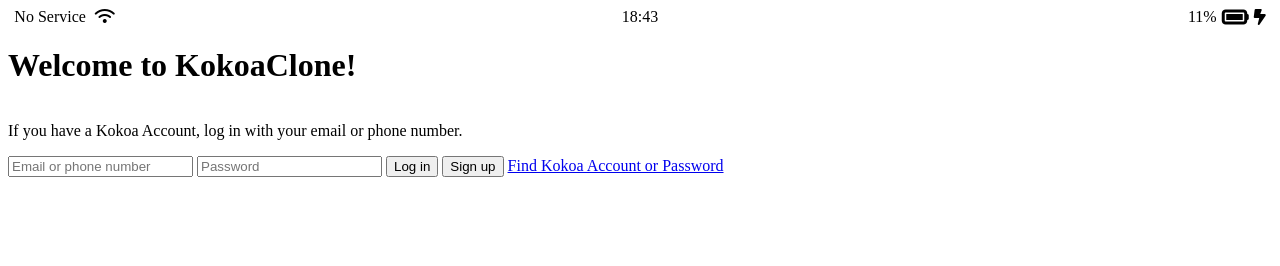
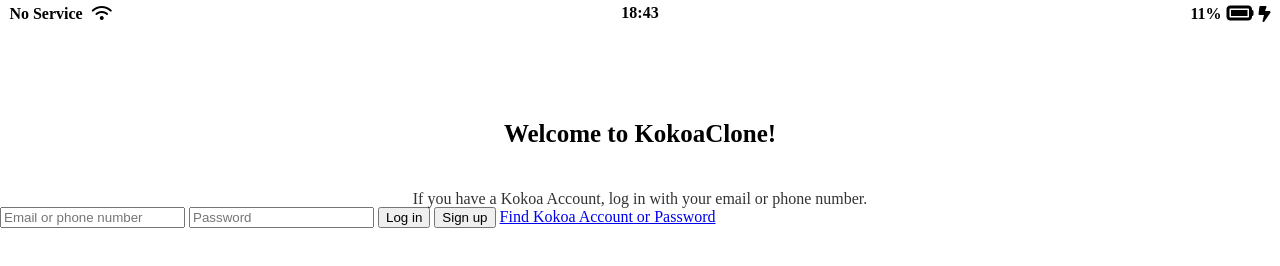
Before and after one commit to project815/kokoa-clone, a plain HTML site: page index.html in a window 1280 px wide. Drawn offline with Linux system fonts and the light colour scheme.

Commit message:
title and text

```diff
--- /dev/null
+++ b/css/reset.css
@@ -0,0 +1,132 @@
+/**
+ * http://meyerweb.com/eric/tools/css/reset/
+ *    v2.0 | 20110126
+ *    License: none (public domain)
+ *
+ * @format
+ */
+
+html,
+body,
+div,
+span,
+applet,
+object,
+iframe,
+h1,
+h2,
+h3,
+h4,
+h5,
+h6,
+p,
+blockquote,
+pre,
+a,
+abbr,
+acronym,
+address,
+big,
+cite,
+code,
+del,
+dfn,
+em,
+img,
+ins,
+kbd,
+q,
+s,
+samp,
+small,
+strike,
+strong,
+sub,
+sup,
+tt,
+var,
+b,
+u,
+i,
+center,
+dl,
+dt,
+dd,
+ol,
+ul,
+li,
+fieldset,
+form,
+label,
+legend,
+table,
+caption,
+tbody,
+tfoot,
+thead,
+tr,
+th,
+td,
+article,
+aside,
+canvas,
+details,
+embed,
+figure,
+figcaption,
+footer,
+header,
+hgroup,
+menu,
+nav,
+output,
+ruby,
+section,
+summary,
+time,
+mark,
+audio,
+video {
+  margin: 0;
+  padding: 0;
+  border: 0;
+  font-size: 100%;
+  font: inherit;
+  vertical-align: baseline;
+}
+/* HTML5 display-role reset for older browsers */
+article,
+aside,
+details,
+figcaption,
+figure,
+footer,
+header,
+hgroup,
+menu,
+nav,
+section {
+  display: block;
+}
+body {
+  line-height: 1;
+}
+ol,
+ul {
+  list-style: none;
+}
+blockquote,
+q {
+  quotes: none;
+}
+blockquote:before,
+blockquote:after,
+q:before,
+q:after {
+  content: "";
+  content: none;
+}
+table {
+  border-collapse: collapse;
+  border-spacing: 0;
+}
--- /dev/null
+++ b/css/status-bar.css
@@ -0,0 +1,28 @@
+/** @format */
+
+.status-bar {
+  display: flex;
+  justify-content: center;
+  padding: 5px 3px;
+  font-weight: 600;
+}
+.status-bar__column {
+  width: 33%;
+}
+.status-bar__column:first-child span {
+  margin-right: 5px;
+}
+
+.status-bar__column:nth-child(2) {
+  display: flex;
+  justify-content: center;
+}
+.status-bar__column:last-child {
+  display: flex;
+  justify-content: flex-end;
+  align-items: center;
+}
+
+.status-bar__column .fa-battery-full {
+  margin: 0px 5px;
+}
--- a/css/style.css
+++ b/css/style.css
@@ -1,35 +1,25 @@
 /** @format */
-@import url("https://fonts.googleapis.com/css2?family=Open+Sans:wght@700;800&display=swap");
+@import url("https://fonts.googleapis.com/css2?family=Open+Sans:wght@600;700;800&display=swap");
+@import "reset.css";
+@import "status-bar.css";
 .body {
   font-family: "Open Sans", sans-serif;
 }
-.status-bar {
+
+.welcome-header {
+  margin-top: 94px;
+  text-align: center;
   display: flex;
-  justify-content: center;
-}
-.status-bar__column {
-  width: 33%;
-}
-.status-bar__column:first-child span {
-  margin-right: 5px;
-}
-
-.status-bar__column:nth-child(2) {
-  display: flex;
-  justify-content: center;
-}
-.status-bar__column:last-child {
-  display: flex;
-  justify-content: flex-end;
+  flex-direction: column;
   align-items: center;
 }
 
-.status-bar__column .fa-battery-full {
-  margin: 0px 5px;
+.welcome-header__title {
+  margin-bottom: 45px;
+  font-size: 25px;
+  font-weight: 700;
 }
-
-.welcome-header {
-  display: flex;
-  flex-direction: column;
-  justify-content: center;
+.welcome-header__text {
+  width: 70%;
+  opacity: 0.8;
 }
```
